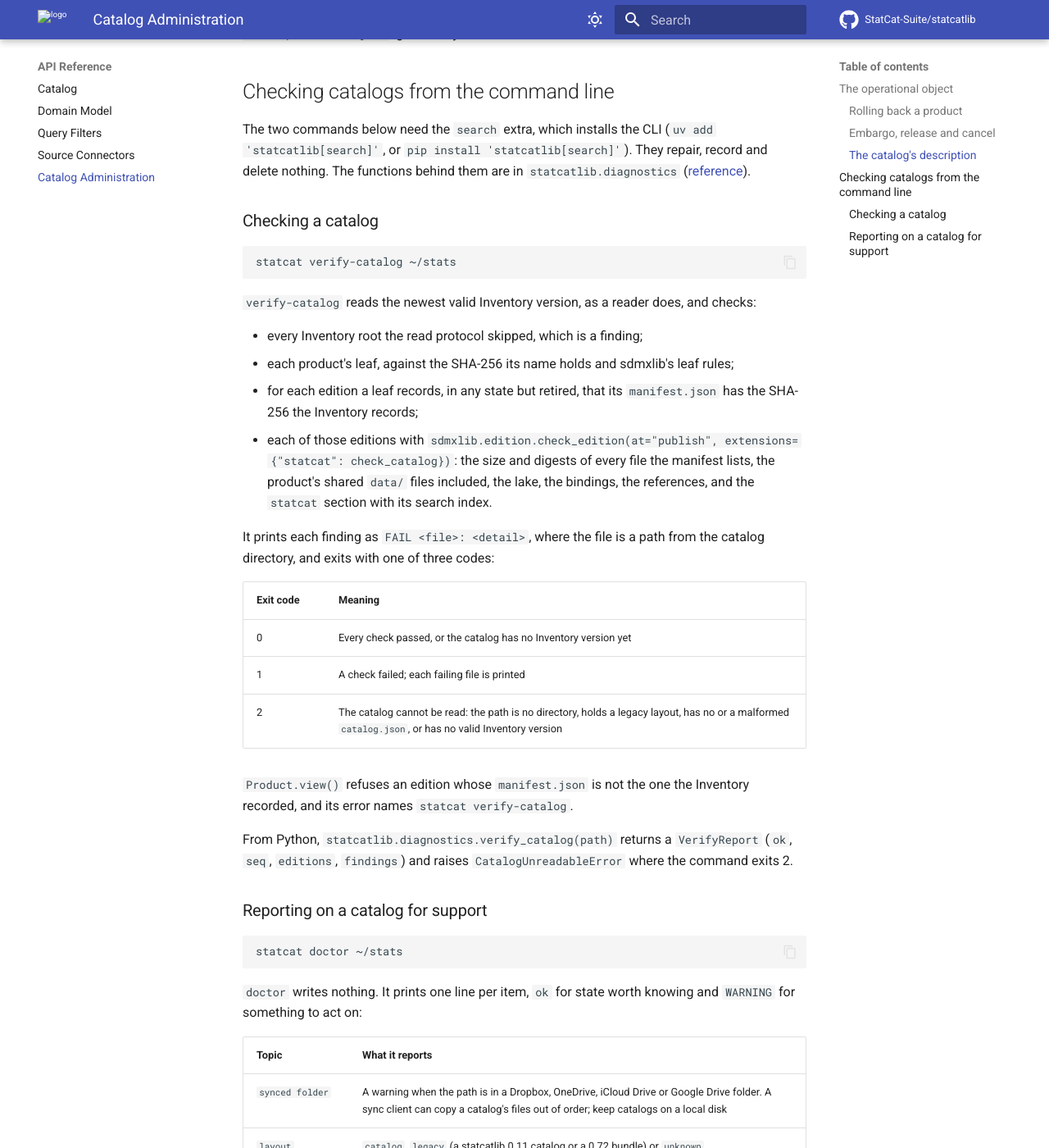
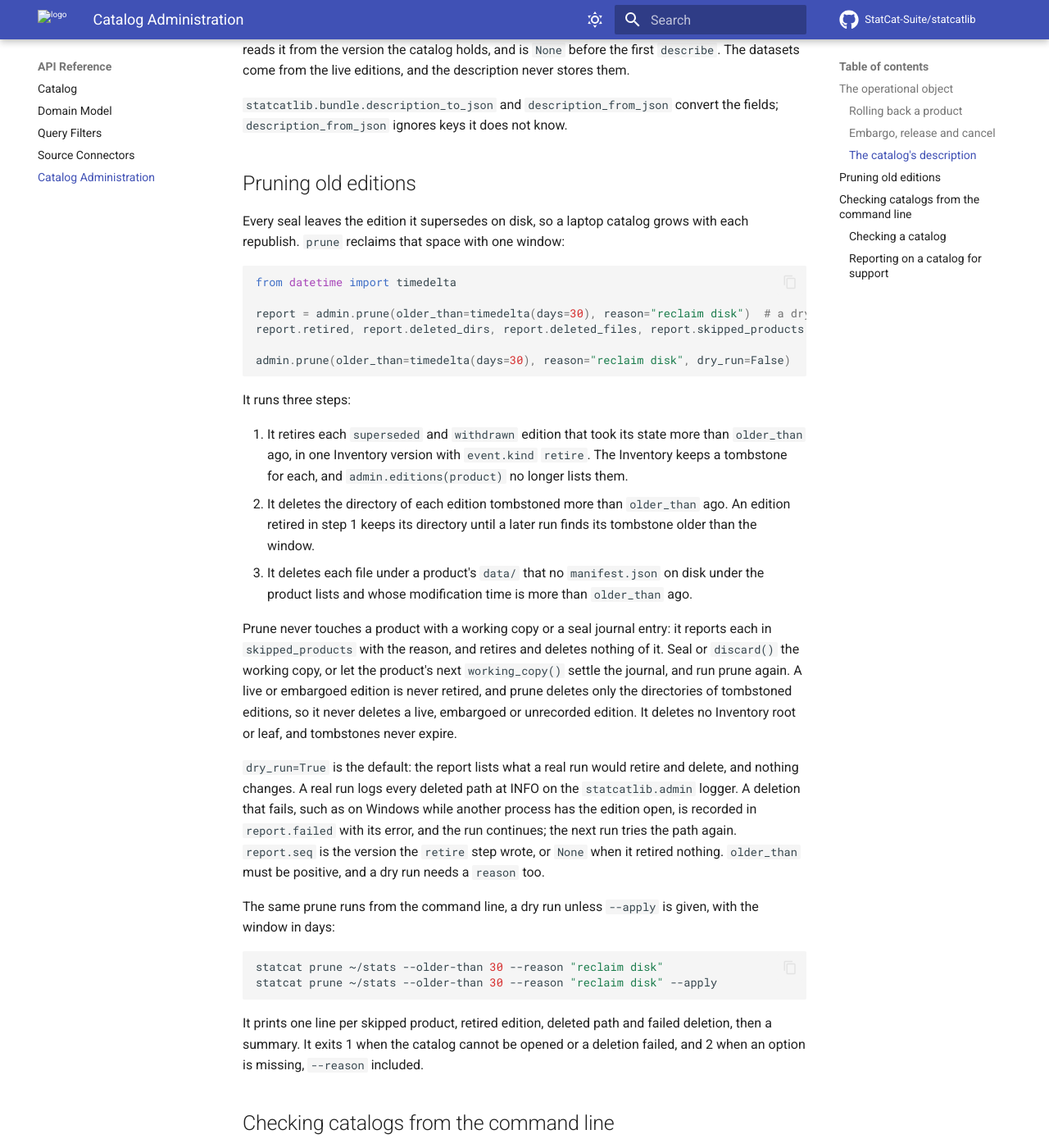
Before and after one commit to StatCat-Suite/statcatlib, an MkDocs documentation site: the page built from docs/api/admin.md, in a window 1280 px wide and 1400 px high, scrolled down 3076 px. Shown: the whole window at 82% size. Built offline with MkDocs 1.6.1 and Material for MkDocs 9.7.7, drawn with Linux system fonts in a browser that asks for light colours; comment, search, counter and statistics services are not loaded; some of the changed text lies outside the part shown.

Commit message:
docs: document prune; narrow the RFC's prune and move correct and reinstate to Phase 4
Document CatalogAdmin.prune and statcat prune in docs/api/admin.md,
docs/reference/admin.md and docs/upgrading.md (GH-105, item 38). In the
RFC, move the local prune from the Non-Goals to the in-scope goals as
decision P7 narrows decision 32, and record that correct and reinstate move
to Phase 4 (P6, GH-98).

````diff
--- a/docs/api/admin.md
+++ b/docs/api/admin.md
@@ -2,8 +2,9 @@
 
 `CatalogAdmin` makes the operational changes to a catalog's Inventory: it
 rolls a product back, releases or cancels an embargoed edition, turns the
-embargo on and off, and records the catalog's description. Two `statcat`
-commands check a catalog and report on it, and only read.
+embargo on and off, records the catalog's description, and prunes old
+editions. Two `statcat` commands check a catalog and report on it, and only
+read; `statcat prune` runs the prune.
 
 ## The operational object
 
@@ -34,6 +35,7 @@ change would have landed on.
 | `cancel(product, edition, *, reason)` | An embargoed edition `withdrawn` | `withdraw` |
 | `set_embargo(*, on, reason)` | The catalog's embargo setting | `embargo-change` |
 | `describe(description, *, reason)` | The catalog's description | `describe` |
+| `prune(*, older_than, reason, dry_run=True)` | Old `superseded` and `withdrawn` editions retired; see [Pruning old editions](#pruning-old-editions) | `retire` |
 
 `admin.editions(product)` lists the product's editions in every state, each
 an `EditionEntry` with its `state`, `previous`, `state_changed_at` and
@@ -138,6 +140,64 @@ editions, and the description never stores them.
 `statcatlib.bundle.description_to_json` and `description_from_json` convert
 the fields; `description_from_json` ignores keys it does not know.
 
+## Pruning old editions
+
+Every seal leaves the edition it supersedes on disk, so a laptop catalog
+grows with each republish. `prune` reclaims that space with one window:
+
+```python
+from datetime import timedelta
+
+report = admin.prune(older_than=timedelta(days=30), reason="reclaim disk")  # a dry run
+report.retired, report.deleted_dirs, report.deleted_files, report.skipped_products
+
+admin.prune(older_than=timedelta(days=30), reason="reclaim disk", dry_run=False)
+```
+
+It runs three steps:
+
+1. It retires each `superseded` and `withdrawn` edition that took its state
+   more than `older_than` ago, in one Inventory version with `event.kind`
+   `retire`. The Inventory keeps a tombstone for each, and
+   `admin.editions(product)` no longer lists them.
+2. It deletes the directory of each edition tombstoned more than `older_than`
+   ago. An edition retired in step 1 keeps its directory until a later run
+   finds its tombstone older than the window.
+3. It deletes each file under a product's `data/` that no `manifest.json` on
+   disk under the product lists and whose modification time is more than
+   `older_than` ago.
+
+Prune never touches a product with a working copy or a seal journal entry:
+it reports each in `skipped_products` with the reason, and retires and
+deletes nothing of it. Seal or `discard()` the working copy, or let the
+product's next `working_copy()` settle the journal, and run prune again.
+A live or embargoed edition is never retired, and prune deletes only the
+directories of tombstoned editions, so it never deletes a live, embargoed
+or unrecorded edition. It deletes no Inventory root or leaf, and tombstones
+never expire.
+
+`dry_run=True` is the default: the report lists what a real run would
+retire and delete, and nothing changes. A real run logs every deleted path
+at INFO on the `statcatlib.admin` logger. A deletion that fails, such as on
+Windows while another process has the edition open, is recorded in
+`report.failed` with its error, and the run continues; the next run tries
+the path again. `report.seq` is the version the `retire` step wrote, or
+`None` when it retired nothing. `older_than` must be positive, and a dry run
+needs a `reason` too.
+
+The same prune runs from the command line, a dry run unless `--apply` is
+given, with the window in days:
+
+```bash
+statcat prune ~/stats --older-than 30 --reason "reclaim disk"
+statcat prune ~/stats --older-than 30 --reason "reclaim disk" --apply
+```
+
+It prints one line per skipped product, retired edition, deleted path and
+failed deletion, then a summary. It exits 1 when the catalog cannot be
+opened or a deletion failed, and 2 when an option is missing, `--reason`
+included.
+
 ## Checking catalogs from the command line
 
 The two commands below need the `search` extra, which installs the CLI
````
Also changed, not shown: docs/design/products-editions-inventory.md (+19 -6 lines), docs/reference/admin.md (+4 -1 lines), docs/upgrading.md (+7 -1 lines).
